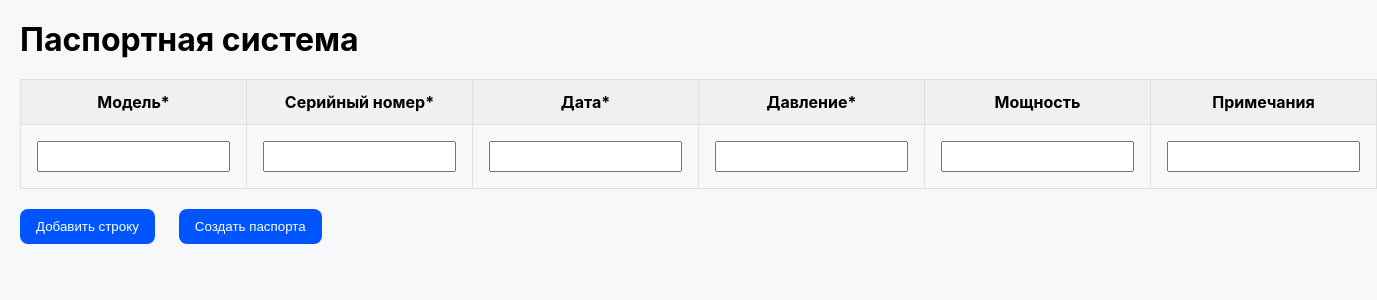
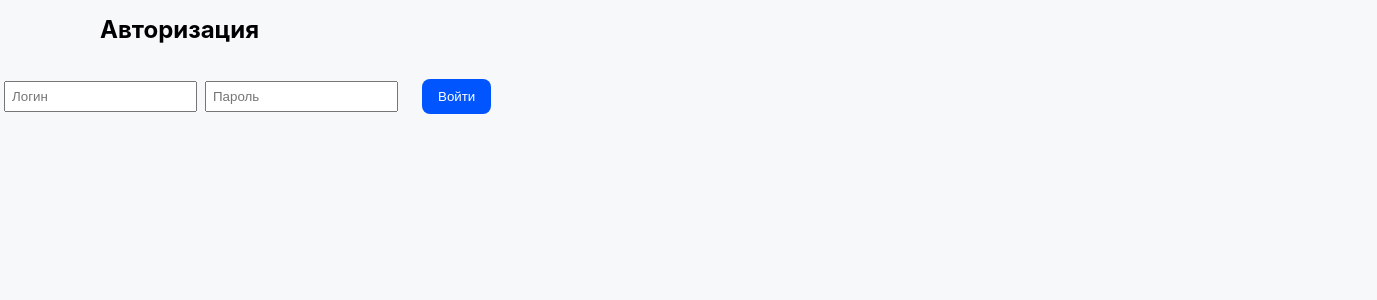
Before and after one commit to OvsyankinVI/dks-ppg-frontend, a React (Create React App) app: page / in a window 1280 px wide. Shown: the top 300 px of the page, 1377 px wide, since content can reach past the window. Built offline with nearby package versions, Linux system fonts and the light colour scheme.

Commit message:
Возврат к MVP с авторизацией

```diff
--- a/src/App.jsx
+++ b/src/App.jsx
@@ -1,10 +1,13 @@
 import React, { useState } from 'react';
 import PassportTable from './components/PassportTable';
+import Login from './components/Login';
 
 function App() {
   const [role, setRole] = useState(localStorage.getItem('role') || null);
 
-
+  if (!localStorage.getItem('token')) {
+    return <Login onLogin={(r)=>setRole(r)} />;
+  }
 
   return (
     <div>
--- a/src/components/Login.jsx
+++ b/src/components/Login.jsx
@@ -18,7 +18,7 @@ export default function Login({ onLogin }) {
 
   return (
     <div>
-      <h2>Вход</h2>
+      <h2>Авторизация</h2>
       <input placeholder="Логин" value={username} onChange={e=>setUsername(e.target.value)} />
       <input placeholder="Пароль" type="password" value={password} onChange={e=>setPassword(e.target.value)} />
       <button onClick={submit}>Войти</button>
--- a/src/index.css
+++ b/src/index.css
@@ -104,3 +104,12 @@ body {
     margin-left: 20px;
     margin-right: 20px;
   }
+
+  dive {
+    margin: 200px;
+    background-color: aliceblue;
+  }
+h2 {
+  margin: 15px;
+  margin-left: 100px;
+}
```
